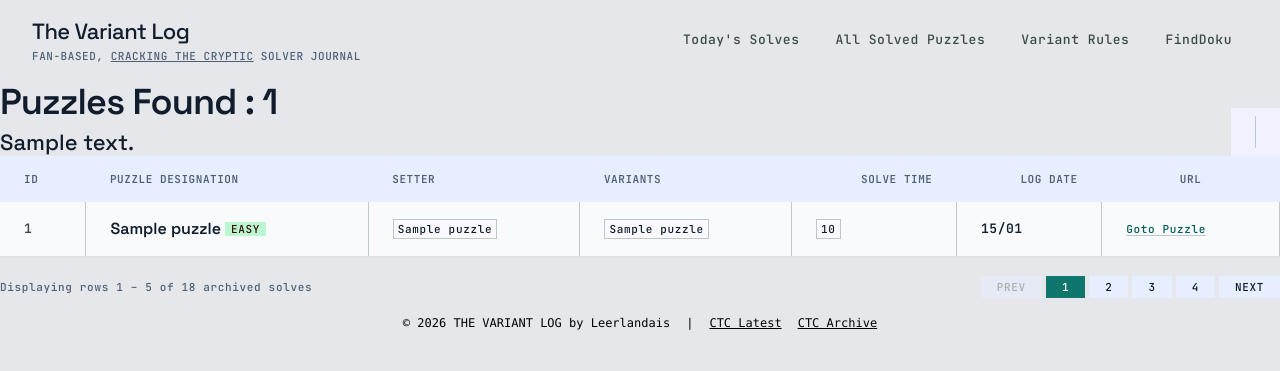
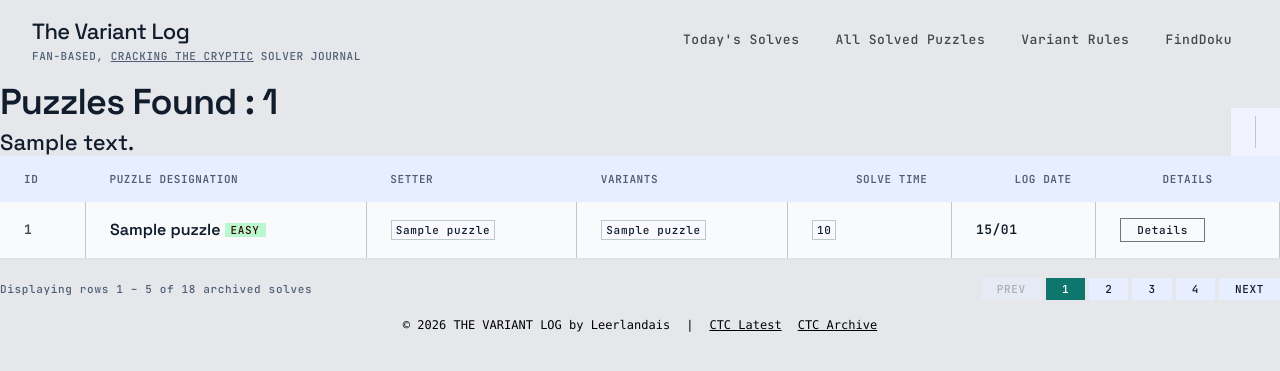
Before and after one commit to Leerlandais/newDoku, a PHP site: template view/public/public.searchResults.html.twig in a window 1280 px wide. Shown: the top 371 px of the page. Run offline with PHP 8.4, Linux system fonts and the light colour scheme; the template is opened without the code that fills it: most values are stand-ins (such as "Sample title", 1, 10 or a date in 2020); some libraries are stand-ins or nearby versions.

Commit message:
more link changes

```diff
--- a/view/public/public.index.html.twig
+++ b/view/public/public.index.html.twig
@@ -16,7 +16,7 @@
     <div class="flex flex-col justify-between gap-space-lg">
         <h1 class="h1-style">
             Today's {{ puzzles|length }} Solved
-            Puzzles</h1>
+            Puzzle{{ puzzles|length > 1 ? "s" : "" }}</h1>
         <h2 class="h2-style">Time spent &lpar;minutes&rpar; : {{ totalTime }}</h2>
     </div>
 
--- a/view/public/public.searchResults.html.twig
+++ b/view/public/public.searchResults.html.twig
@@ -31,7 +31,7 @@
                 <th class="th-small">Variants</th>
                 <th class="th-small text-right">Solve Time</th>
                 <th class="th-small text-right">Log Date</th>
-                <th class="th-small text-center">URL</th>
+                <th class="th-small text-center">Details</th>
             </tr>
             </thead>
             <tbody class="divide-y-0 font-body-sm text-body-sm text-on-surface" id="resultsBody">
@@ -71,7 +71,10 @@
                         {{ puzzle.getDokuDate|date("d/m") }}
                     </td>
                     <td class="td-style font-grid-digit-sm text-label-md font-semibold  text-on-surface">
-                        <a class="a-style" href="{{ puzzle.getDokuUrl }}" target="_blank">Goto Puzzle</a>
+                        <a class="font-label-sm text-label-sm px-space-md py-1 border border-outline hover:border-primary hover:bg-primary hover:text-on-primary transition-all inline-block focus:outline-none focus:ring-2 focus:ring-primary"
+                           data-path="puzzle-details" href="?route=showDetails&id={{ puzzle.getDokuId }}">
+                            Details
+                        </a>
                     </td>
                     {#
                     <td class="th-small text-center">
```
